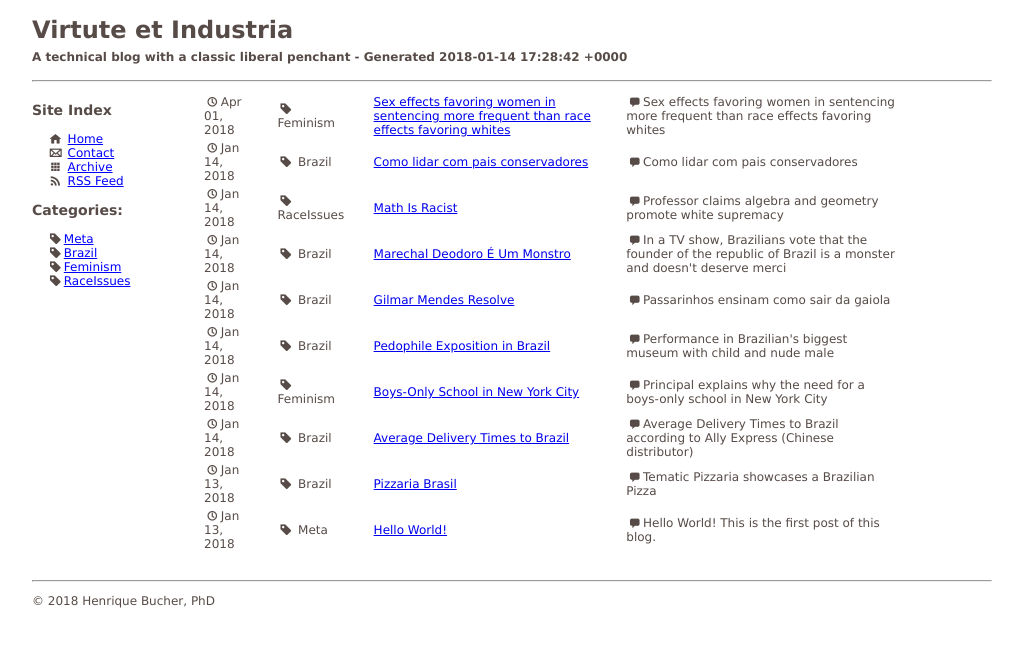
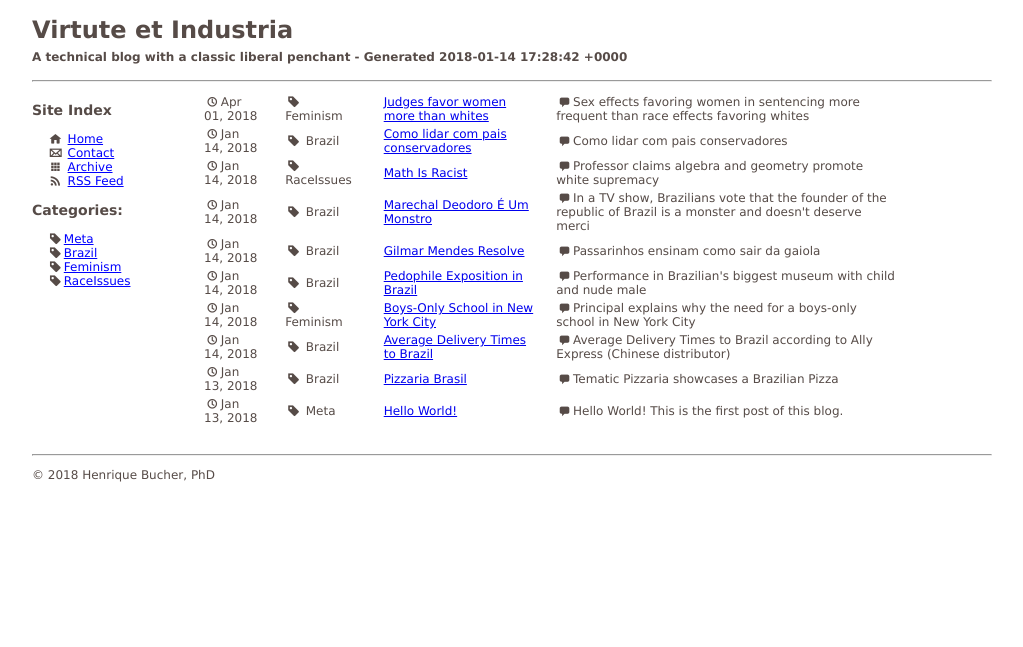
Before and after one commit to HFTrader/HFTrader.github.io, a Jekyll site: the page built from index.html, in a window 1280 px wide. Shown: the top 647 px of the page, without its empty margins (26-1049 px from the left). Built offline with Jekyll 4.4.1, drawn with Linux system fonts in a browser that asks for light colours; the list of posts is cut into pages by our own code.

Commit message:
Update 2018-04-01-sex-sentencing.md

```diff
--- a/_posts/2018-04-01-sex-sentencing.md
+++ b/_posts/2018-04-01-sex-sentencing.md
@@ -1,6 +1,6 @@
 ---
 layout: post
-title: Sex effects favoring women in sentencing more frequent than race effects favoring whites
+title: Judges favor women more than whites
 category: Feminism
 excerpt:  Sex effects favoring women in sentencing more frequent than race effects favoring whites
 ---
```
